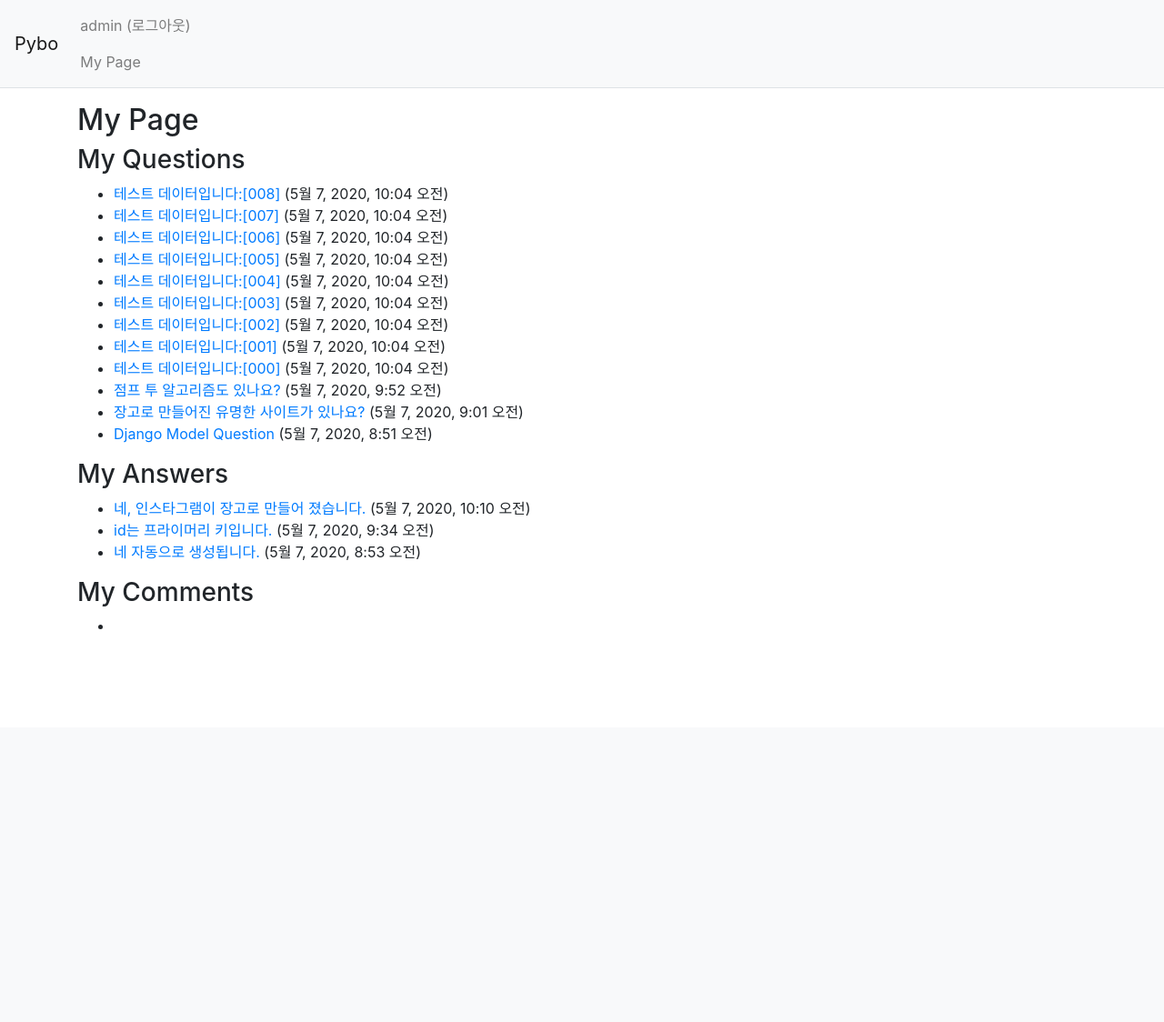
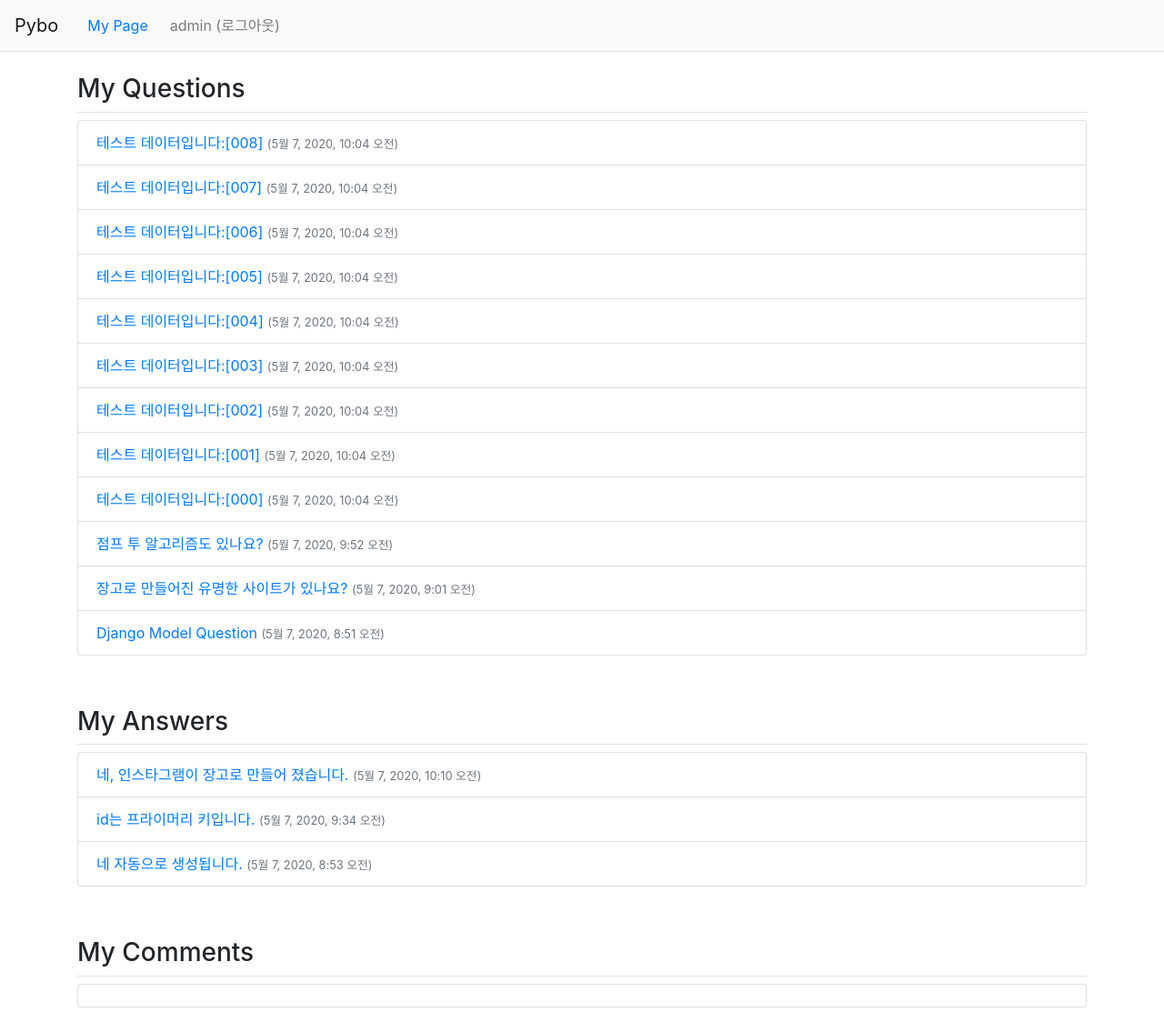
Before and after one commit to JohnJung-1017/webServer, a Django app: page /pybo/my_page/ in a window 1280 px wide. Shown: the whole page at 91% size. Before the commit the page ends 692 px from the top, so only its background shows below. Run offline with Django 3.2, Linux system fonts and the light colour scheme; a user stored in the database is signed in; data comes from the database, SQL or seed files in the repository; tables that the repository leaves empty hold one stand-in row (values such as "Sample post"); some libraries are stand-ins or nearby versions.

Commit message:
마이페이지 UI 개선

```diff
--- a/AD/djangobook/templates/navbar.html
+++ b/AD/djangobook/templates/navbar.html
@@ -1,6 +1,9 @@
 <!-- 네비게이션바 -->
 <nav class="navbar navbar-expand-lg navbar-light bg-light border-bottom">
     <a class="navbar-brand" href="{% url 'pybo:index' %}">Pybo</a>
+    {% if user.is_authenticated %}
+    <a class="nav-link" href="{% url 'pybo:my_page' %}">My Page</a> <!-- user my page 추가 구현 -->
+    {% endif %}
     <button class="navbar-toggler ml-auto" type="button" data-toggle="collapse" data-target="#navbarNav"
         aria-controls="navbarNav" aria-expanded="false" aria-label="Toggle navigation">
         <span class="navbar-toggler-icon"></span>
@@ -10,7 +13,6 @@
             <li class="nav-item ">
                 {% if user.is_authenticated %}
                 <a class="nav-link" href="{% url 'common:logout' %}">{{ user.username }} (로그아웃)</a>
-                <a class="nav-link" href="{% url 'pybo:my_page' %}">My Page</a> <!-- user my page 추가 구현 -->
                 {% else %}
                 <a class="nav-link" href="{% url 'common:login' %}">로그인</a>
                 {% endif %}
--- a/AD/djangobook/templates/pybo/my_page.html
+++ b/AD/djangobook/templates/pybo/my_page.html
@@ -1,47 +1,54 @@
 {% extends 'base.html' %}
 {% block content %}
 <div class="container my-3">
-    <h2>My Page</h2>
-
-    <h3>My Questions</h3>
+    <div class="mb-5">
+        <h3 class="border-bottom py-2">My Questions</h3>
         {% if questions %}
-    <ul>
+        <ul class="list-group">
             {% for question in questions %}
-        <li>
-            <a href="{% url 'pybo:detail' question.id %}">{{ question.subject }}</a> ({{ question.create_date }})
+            <li class="list-group-item">
+                <a href="{% url 'pybo:detail' question.id %}">{{ question.subject }}</a>
+                <span class="text-muted small">({{ question.create_date }})</span>
             </li>
             {% endfor %}
         </ul>
         {% else %}
-    <p>등록한 질문이 없습니다.</p>
+        <p class="text-muted">등록한 질문이 없습니다.</p>
         {% endif %}
+    </div>
 
-    <h3>My Answers</h3>
+    <div class="mb-5">
+        <h3 class="border-bottom py-2">My Answers</h3>
         {% if answers %}
-    <ul>
+        <ul class="list-group">
             {% for answer in answers %}
-        <li>
-            <a href="{% url 'pybo:detail' answer.question.id %}">{{ answer.content|truncatewords:20 }}</a> ({{ answer.create_date }})
+            <li class="list-group-item">
+                <a href="{% url 'pybo:detail' answer.question.id %}">{{ answer.content|truncatewords:20 }}</a>
+                <span class="text-muted small">({{ answer.create_date }})</span>
             </li>
             {% endfor %}
         </ul>
         {% else %}
-    <p>등록한 답변이 없습니다.</p>
+        <p class="text-muted">등록한 답변이 없습니다.</p>
         {% endif %}
+    </div>
 
-    <h3>My Comments</h3>
+    <div>
+        <h3 class="border-bottom py-2">My Comments</h3>
         {% if comments %}
-    <ul>
+        <ul class="list-group">
             {% for comment in comments %}
-        <li>
+            <li class="list-group-item">
                 {% if comment.content_object %}
-                <a href="{% url 'pybo:detail' comment.content_object.id %}">{{ comment.content|truncatewords:20 }}</a> ({{ comment.create_date }})
+                    <a href="{% url 'pybo:detail' comment.content_object.id %}">{{ comment.content|truncatewords:20 }}</a>
+                    <span class="text-muted small">({{ comment.create_date }})</span>
                 {% endif %}
             </li>
             {% endfor %}
         </ul>
         {% else %}
-    <p>등록한 댓글이 없습니다.</p>
+        <p class="text-muted">등록한 댓글이 없습니다.</p>
         {% endif %}
     </div>
+</div>
 {% endblock %}
```
Lines whose indentation alone changed are shown as unchanged.
